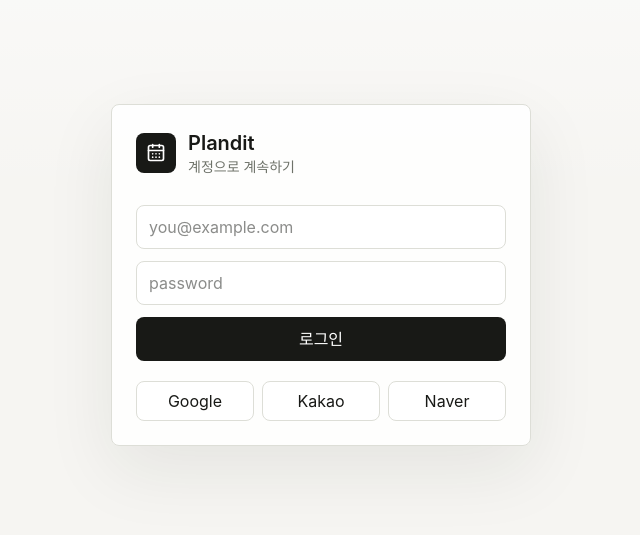
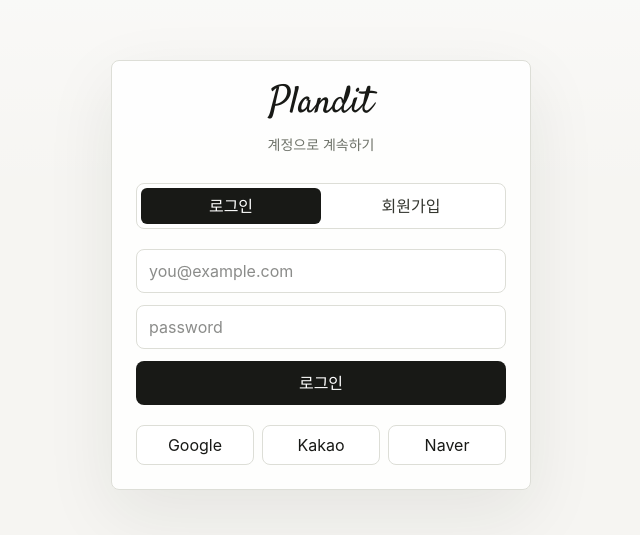
Before and after one commit to seommin/plandit, a Next.js app: page /login in a window 1280 px wide. Shown: the part 125-660 px from the top of the page, without its empty margins (319-959 px from the left). Built offline with nearby package versions, Linux system fonts and the light colour scheme.

Commit message:
update: 로그인 회원가입 UI 연결

```diff
--- a/src/app/login/page.tsx
+++ b/src/app/login/page.tsx
@@ -1,44 +1,148 @@
-import { CalendarDays } from "lucide-react";
+"use client";
+
+import { FormEvent, useState } from "react";
+import { signIn } from "next-auth/react";
+
+type AuthMode = "login" | "signup";
 
 export default function LoginPage() {
+  const [mode, setMode] = useState<AuthMode>("login");
+  const [name, setName] = useState("");
+  const [email, setEmail] = useState("");
+  const [password, setPassword] = useState("");
+  const [status, setStatus] = useState<string | null>(null);
+  const [isSubmitting, setIsSubmitting] = useState(false);
+
+  async function handleSubmit(event: FormEvent<HTMLFormElement>) {
+    event.preventDefault();
+    setIsSubmitting(true);
+    setStatus(null);
+
+    try {
+      if (mode === "signup") {
+        const response = await fetch("/api/auth/register", {
+          method: "POST",
+          headers: {
+            "Content-Type": "application/json",
+          },
+          body: JSON.stringify({ name, email, password }),
+        });
+
+        if (!response.ok) {
+          const result = await response.json();
+          throw new Error(result.error ?? "회원가입에 실패했습니다.");
+        }
+      }
+
+      const result = await signIn("credentials", {
+        email,
+        password,
+        redirect: false,
+      });
+
+      if (result?.error) {
+        throw new Error("이메일 또는 비밀번호를 확인해주세요.");
+      }
+
+      window.location.href = "/";
+    } catch (error) {
+      setStatus(error instanceof Error ? error.message : "다시 시도해주세요.");
+    } finally {
+      setIsSubmitting(false);
+    }
+  }
+
   return (
     <main className="app-shell flex min-h-screen items-center justify-center px-4">
       <section className="panel w-full max-w-[420px] p-6">
-        <div className="mb-7 flex items-center gap-3">
-          <div className="flex size-10 items-center justify-center rounded-lg bg-[var(--ink)] text-white">
-            <CalendarDays size={20} />
-          </div>
-          <div>
-            <h1 className="text-xl font-semibold">Plandit</h1>
-            <p className="text-sm text-[var(--muted)]">계정으로 계속하기</p>
-          </div>
+        <div className="mb-7 text-center">
+          <p className="mobile-brand-script text-[38px] leading-none">Plandit</p>
+          <p className="mt-3 text-sm text-[var(--muted)]">
+            {mode === "login" ? "계정으로 계속하기" : "새 계정 만들기"}
+          </p>
         </div>
 
-        <form className="space-y-3">
+        <div className="mb-5 grid grid-cols-2 rounded-lg border border-[var(--line)] bg-white p-1">
+          {[
+            ["login", "로그인"],
+            ["signup", "회원가입"],
+          ].map(([value, label]) => (
+            <button
+              key={value}
+              className={[
+                "h-9 rounded-md text-sm font-semibold",
+                mode === value ? "bg-[var(--ink)] text-white" : "text-[#34362f]",
+              ].join(" ")}
+              onClick={() => {
+                setMode(value as AuthMode);
+                setStatus(null);
+              }}
+              type="button"
+            >
+              {label}
+            </button>
+          ))}
+        </div>
+
+        <form className="space-y-3" onSubmit={handleSubmit}>
+          {mode === "signup" ? (
+            <input
+              className="h-11 w-full rounded-lg border border-[var(--line)] bg-white px-3 outline-none focus:border-[#aeb3a6]"
+              name="name"
+              onChange={(event) => setName(event.target.value)}
+              placeholder="이름"
+              required
+              type="text"
+              value={name}
+            />
+          ) : null}
           <input
             className="h-11 w-full rounded-lg border border-[var(--line)] bg-white px-3 outline-none focus:border-[#aeb3a6]"
             name="email"
+            onChange={(event) => setEmail(event.target.value)}
             placeholder="you@example.com"
+            required
             type="email"
+            value={email}
           />
           <input
             className="h-11 w-full rounded-lg border border-[var(--line)] bg-white px-3 outline-none focus:border-[#aeb3a6]"
+            minLength={8}
             name="password"
+            onChange={(event) => setPassword(event.target.value)}
             placeholder="password"
+            required
             type="password"
+            value={password}
           />
-          <button className="h-11 w-full rounded-lg bg-[var(--ink)] text-sm font-semibold text-white">
-            로그인
+          <button
+            className="h-11 w-full rounded-lg bg-[var(--ink)] text-sm font-semibold text-white disabled:cursor-not-allowed disabled:opacity-55"
+            disabled={isSubmitting}
+            type="submit"
+          >
+            {isSubmitting ? "처리 중" : mode === "login" ? "로그인" : "가입하고 시작하기"}
           </button>
         </form>
 
+        {status ? (
+          <p className="mt-3 rounded-lg bg-[#fff3f1] px-3 py-2 text-sm font-semibold text-[#b33a2f]">
+            {status}
+          </p>
+        ) : null}
+
         <div className="mt-5 grid grid-cols-3 gap-2">
-          {["Google", "Kakao", "Naver"].map((provider) => (
+          {[
+            ["google", "Google"],
+            ["kakao", "Kakao"],
+            ["naver", "Naver"],
+          ].map(([provider, label]) => (
             <button
               key={provider}
               className="h-10 rounded-lg border border-[var(--line)] bg-white text-sm font-semibold"
+              onClick={() => signIn(provider)}
+              type="button"
             >
-              {provider}
+              {label}
             </button>
           ))}
         </div>
```
